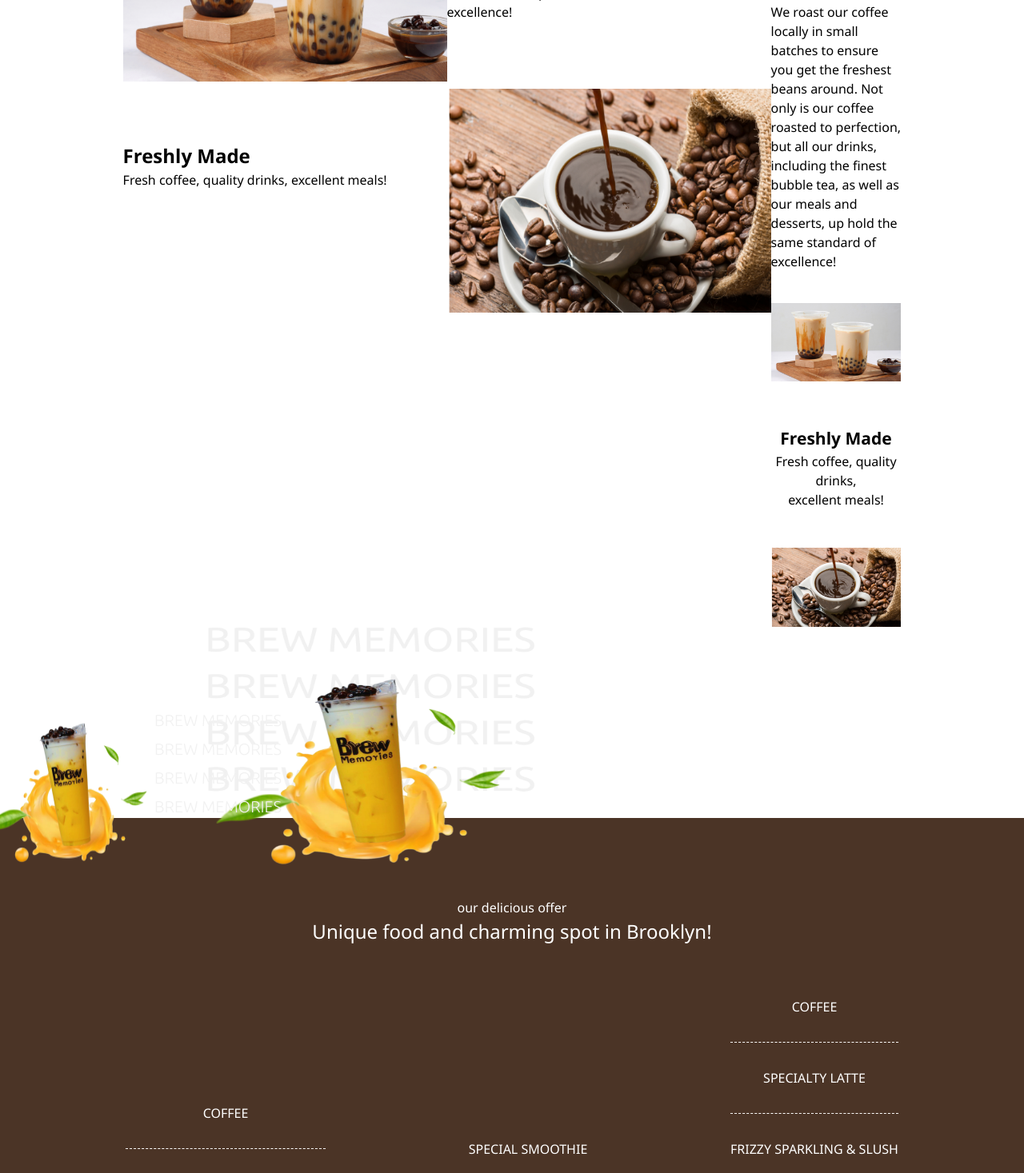
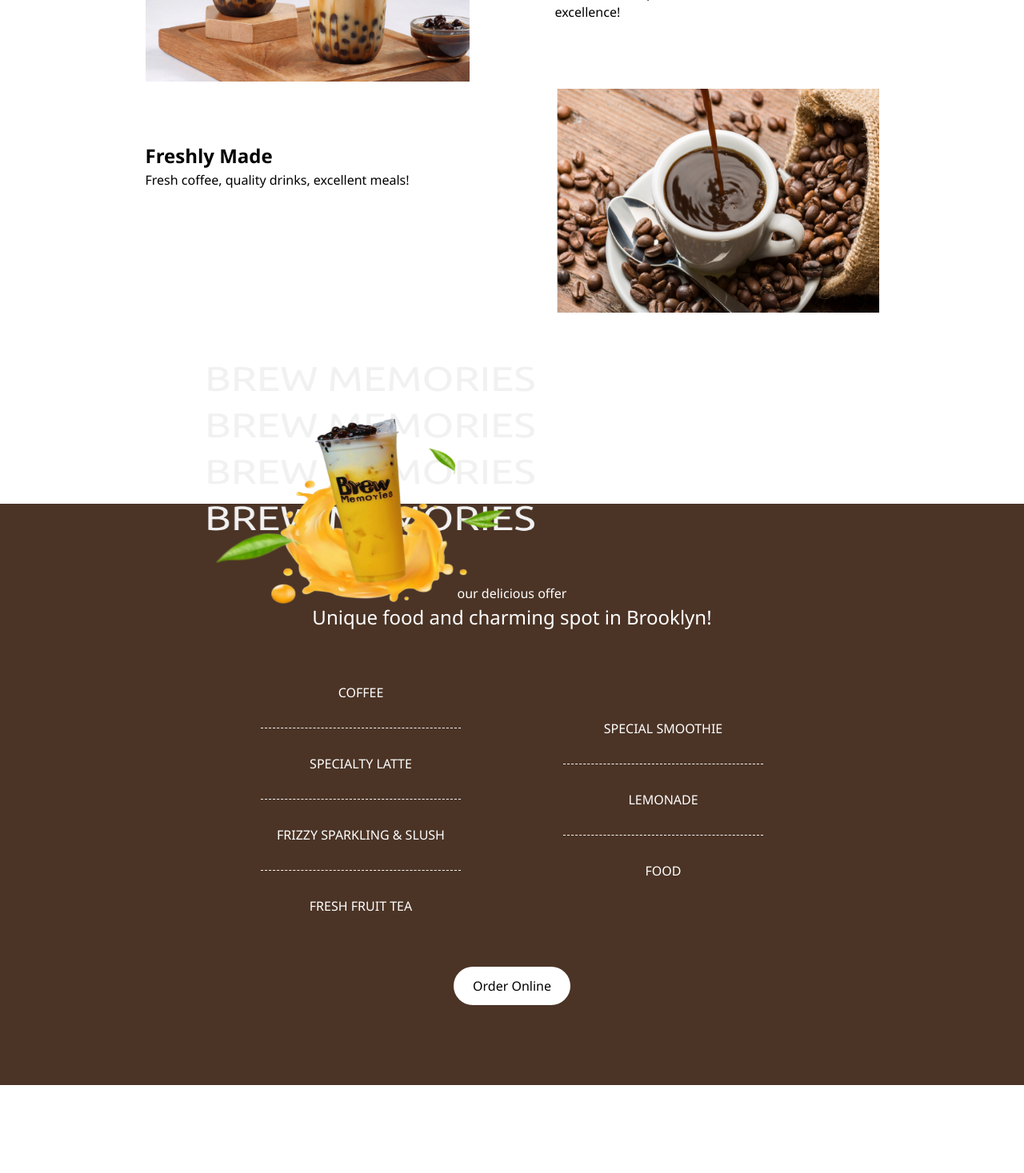
Before and after one commit to mengtiennn/brew, a Vue app: page / in a window 1280 px wide. Shown: the part 1330-2797 px from the top of the page at 80% size. Built offline with nearby package versions, Linux system fonts and the light colour scheme; what vue3-lottie would draw is missing.

Commit message:
fix/修正

```diff
--- a/src/components/common/navHeader.vue
+++ b/src/components/common/navHeader.vue
@@ -41,16 +41,16 @@ const goUrl = (url?: string) => {
           <div v-for="(link, idx) in optionList" :key="idx" @click="scrollTo(link)" class="cursor-pointer">{{ link }}</div>
         </div>
       </div>
-      <div class="tablet:hidden text-white bg-[#4B3426] font-[500] px-[18px] py-[12px] rounded-full underline cursor-pointer" @click="goUrl()">ORDER ONLINE</div>
+      <div class="tablet:hidden laptop:hidden text-white bg-[#4B3426] font-[500] px-[18px] py-[12px] rounded-full underline cursor-pointer" @click="goUrl()">ORDER ONLINE</div>
     </div>
-    <img src="@/assets/img/menu.svg" class="absolute top-[16px] right-4 cursor-pointer desktop:hidden mac:hidden tablet:hidden" @click="showHamburger = true">
+    <!-- <img src="@/assets/img/menu.svg" class="absolute top-[16px] right-4 cursor-pointer desktop:hidden mac:hidden tablet:hidden" @click="showHamburger = true"> -->
     <img src="@/assets/img/menuWhite.svg" class="absolute top-[32px] right-4 cursor-pointer desktop:hidden mac:hidden" @click="showHamburger = true">
   </div>
   <Transition name="slide-fade">
     <div class="w-full h-full fixed top-0 left-0 bg-white z-50 flex items-center pt-[75px] flex-col" v-if="showHamburger">
       <img src="@/assets/img/close.svg" class="fixed top-[16px] right-4 cursor-pointer desktop:hidden" @click="showHamburger = false">
       <div class="flex gap-[24px] text-text-black flex-col items-center">
-        <div v-for="(link, idx) in optionList" :key="idx" @click="scrollTo(link)">{{ link }}</div>
+        <div v-for="(link, idx) in optionList" :key="idx" @click="scrollTo(link)" class="cursor-pointer">{{ link }}</div>
       </div>
     </div>
   </Transition>
--- a/src/views/home.vue
+++ b/src/views/home.vue
@@ -19,7 +19,7 @@
         </div>
       </div>
     </div>
-    <div id="ABOUT" class="px-[12%] flex pt-[139px] pb-[239px] justify-evenly tablet:pt-[72px]">
+    <div id="ABOUT" class="px-[10%] flex pt-[139px] pb-[239px] justify-evenly tablet:pt-[72px]">
       <div class="w-[50%] flex flex-col items-center tablet:hidden">
         <div class="w-[405px]">
           <div class="text-[2rem] font-[700] mb-[1rem]">WE ARE BREW<br> MEMORIES!</div>
@@ -44,7 +44,7 @@
           <img class="w-[405px] h-[280px]" src="@/assets/img/about3.png" alt="">
         </div>
       </div>
-      <div class="desktop:hidden flex flex-col justify-center items-center">
+      <div class="desktop:hidden mac:hidden laptop:hidden flex flex-col justify-center items-center">
         <div class="text-[21px] font-[700] mb-[14px]">WE ARE BREW MEMORIES!</div>
         <div class="text-[14px] font-[400] leading-[20px] mb-[2rem]">
           Welcome to Brooklyn’s best café in Park Slope, where passion meets perfection in every cup. Dive into a world
@@ -84,7 +84,7 @@
             <div v-if="index !== menu2List.length - 1" class="w-full border-t border-dashed border-white" />
           </div>
         </div>
-        <div class="desktop:hidden">
+        <div class="desktop:hidden laptop:hidden mac:hidden">
           <div v-for="(item, index) in menu1List" :key="index" class="w-full text-center">
             <div class="text-white py-[2rem]">{{ item }}</div>
             <div class="w-full border-t border-dashed border-white" />
@@ -97,13 +97,13 @@
       </div>
       <div class="bg-white py-[12px] px-[24px] rounded-full cursor-pointer" @click="goUrl()">Order Online</div>
       <img class="w-[450px] h-[320px] absolute top-[-25%] left-[20%] tablet:hidden" src="@/assets/img/menu.png" alt="">
-      <div class="desktop:hidden absolute top-[-13%] left-0 flex">
+      <div class="desktop:hidden laptop:hidden mac:hidden absolute top-[-13%] left-0 flex">
         <img src="@/assets/img/menuP1.png" alt="">
         <img class="mb-[20%]" src="@/assets/img/menuP2.png" alt="">
       </div>
     </div>
     <!-- 六張圖區 -->
-    <div
+    <div id="GALLERY"
       class="w-full px-[61px] bg-white flex flex-wrap py-[157px] gap-x-[60px] gap-y-[28px] justify-center laptop:flex-nowrap laptop:flex-col tablet:flex-col tablet:flex-nowrap laptop:px-[48px] laptop:py-[36px] laptop:gap-x-0 laptop:gap-y-[26px] tablet:px-[48px] tablet:py-[36px] tablet:gap-x-0 tablet:gap-y-[26px]">
       <img v-for="p in 6" :src="getAssetsImgFile('m', `m${p}.png`)" alt=""
         class="object-cover w-1/4 h-1/2 laptop:w-full tablet:w-full">
@@ -137,12 +137,14 @@
         quencher.</span>
       <img class="w-full" src="@/assets/img/c/c3.png" alt="coffee info">
     </div>
-    <!-- contact 桌電板 -->
-    <img src="@/assets/img/c/contact.png" alt="contact" class="w-full object-contain laptop:hidden tablet:hidden">
-    <!-- contact 手機版 -->
-    <div class="relative desktop:hidden mac:hidden">
-      <img src="@/assets/img/mo1.png" alt="contact" class="w-full object-contain">
-      <img src="@/assets/img/mo2.png" alt="contact" class="object-contain absolute bottom-[-90px]">
+    <div id="CONTACT US">
+      <!-- contact 桌電板 -->
+      <img id="CONTACT US" src="@/assets/img/c/contact.png" alt="contact" class="w-full object-contain laptop:hidden tablet:hidden">
+      <!-- contact 手機版 -->
+      <div class="relative desktop:hidden mac:hidden">
+        <img src="@/assets/img/mo1.png" alt="contact" class="w-full object-contain">
+        <img src="@/assets/img/mo2.png" alt="contact" class="object-contain absolute bottom-[-90px]">
+      </div>
     </div>
   </div>
 </template>
```
